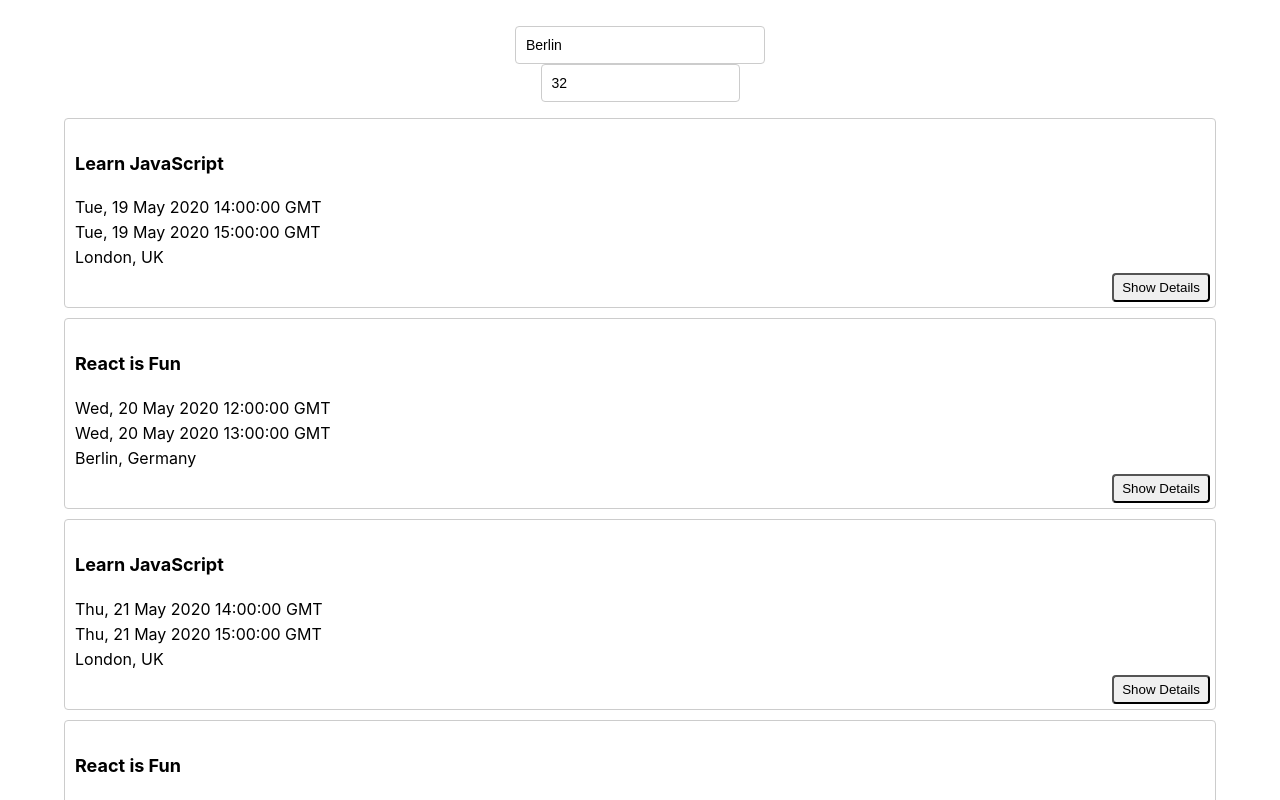
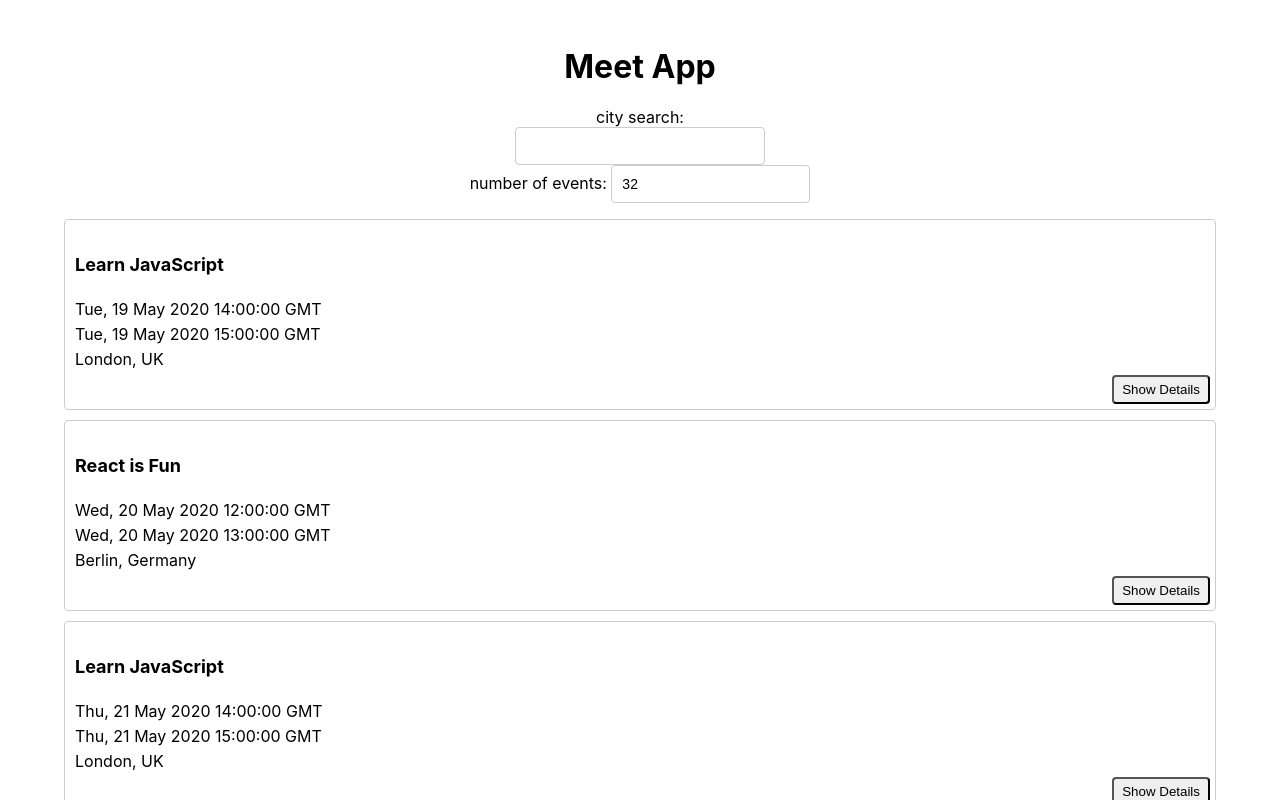
Before and after one commit to andreawork-hub/meet, a React (Create React App) app: page / in a window 1280 px wide. Shown: the top 800 px of the page. Built offline with nearby package versions, Linux system fonts and the light colour scheme; what atatus-spa would draw is missing.

Commit message:
alert set up

```diff
--- a/src/App.js
+++ b/src/App.js
@@ -72,6 +72,7 @@ class App extends Component {
   render() {
     return (
       <div className="App" >
+        <h1>Meet App</h1>
         <CitySearch locations={this.state.locations} updateEvents={this.updateEvents} />
         <NumberOfEvents events={this.state.events} updateEvents={this.updateEvents} />
         <EventList events={this.state.events} />
--- a/src/CitySearch.js
+++ b/src/CitySearch.js
@@ -3,7 +3,7 @@ import { InfoAlert } from './Alert';
 
 class CitySearch extends Component {
     state = {
-        query: 'Berlin',
+        query: '',
         suggestions: [],
         showSuggestions: undefined,
         infoText: '',
@@ -16,11 +16,12 @@ class CitySearch extends Component {
             return location.toUpperCase().indexOf(value.toUpperCase()) > -1;
         });
 
-        if (suggestions.lenght === 0) {
+        if (suggestions.length === 0) {
             this.setState({
                 query: value,
+                suggestions: [],
                 infoText: 'We cannot find the city you are looking for. Please try another city.',
-            })
+            });
         } else {
             return this.setState({
                 query: value, suggestions,
@@ -42,6 +43,7 @@ class CitySearch extends Component {
     render() {
         return (
             <div className='CitySearch'>
+                <label for='city-search'>city search: </label>
                 <input
                     type='text'
                     className='city'
@@ -50,7 +52,7 @@ class CitySearch extends Component {
                     onFocus={() => { this.setState({ showSuggestions: true }) }}
                 />
                 <InfoAlert text={this.state.infoText} />
-                <ul className='suggestions' style={this.state.showSuggestions ? {} : { display: 'none' }}>
+                <ul className='suggestions' style={(this.state.showSuggestions && this.state.suggestions.length !== 0) ? {} : { display: 'none' }}>
                     {this.state.suggestions.map((suggestion) => (
                         <li
                             key={suggestion}
--- a/src/NumberOfEvents.js
+++ b/src/NumberOfEvents.js
@@ -1,28 +1,33 @@
 import React, { Component } from 'react';
-
+import { ErrorAlert } from './Alert';
 
 class NumberOfEvents extends Component {
     state = {
-        NOE: this.props.NOE || 32
+        NOE: this.props.NOE || 32,
+        infoText: '',
     }
 
     onChange = (event) => {
         const inputValue = event.target.value;
-        this.setState({ NOE: inputValue });
-        this.props.updateEvents(null, inputValue)
+        if (inputValue <= 0 | inputValue > 32) {
+            this.setState({ infoText: 'Please select the number from 1 to 32.' })
+        } else {
+            this.setState({ NOE: inputValue, infoText: '' });
+            this.props.updateEvents(null, inputValue)
+        }
     }
 
     render() {
         return (
             <div className='NOE'>
+                <label for='number-of-events'>number of events: </label>
                 <input
                     className='number'
                     type="number"
                     value={this.state.NOE}
                     onChange={this.onChange}
-                    min='1'
                 />
-
+                <ErrorAlert text={this.state.infoText} />
             </div>
         );
     };
```
